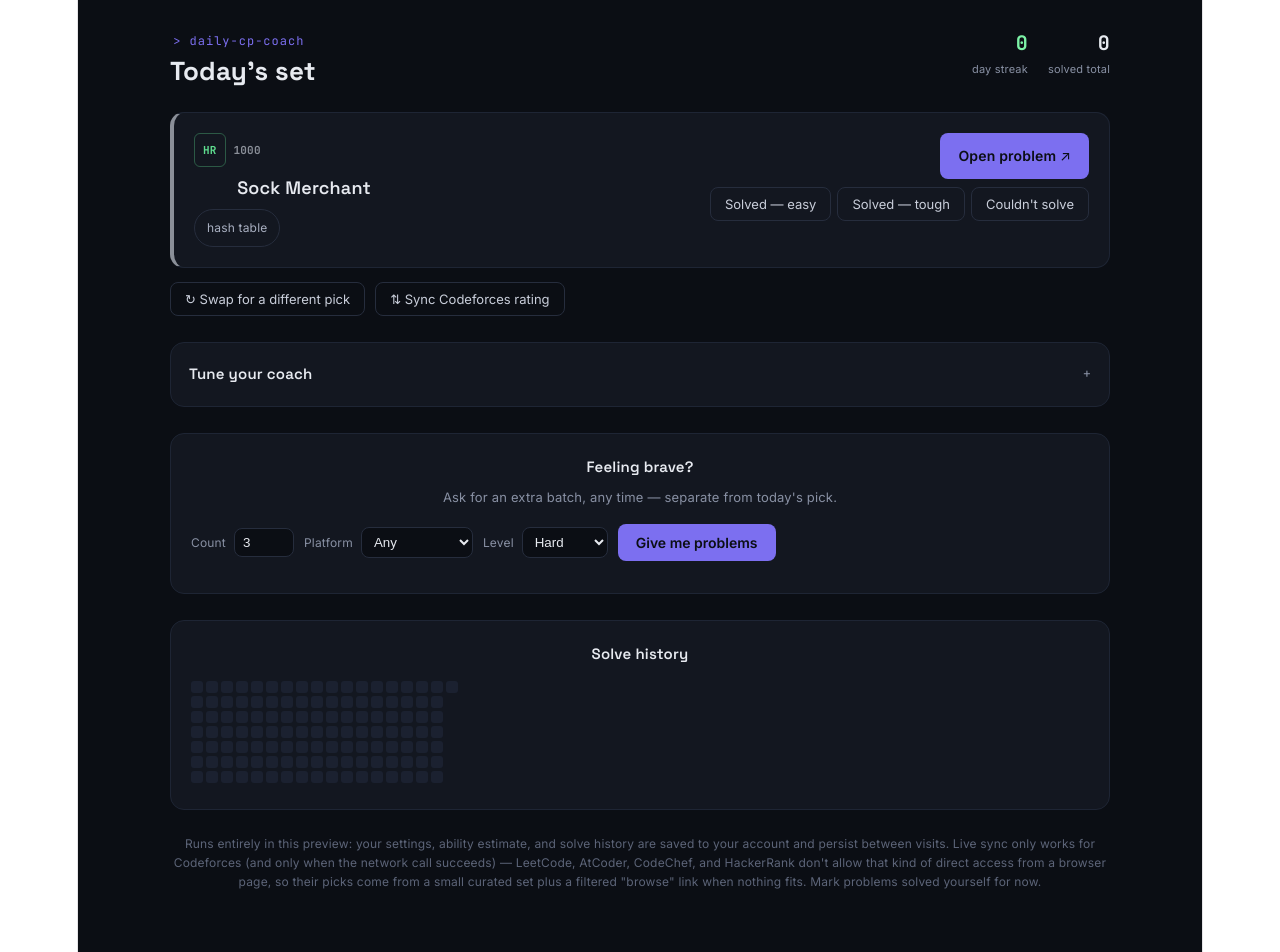
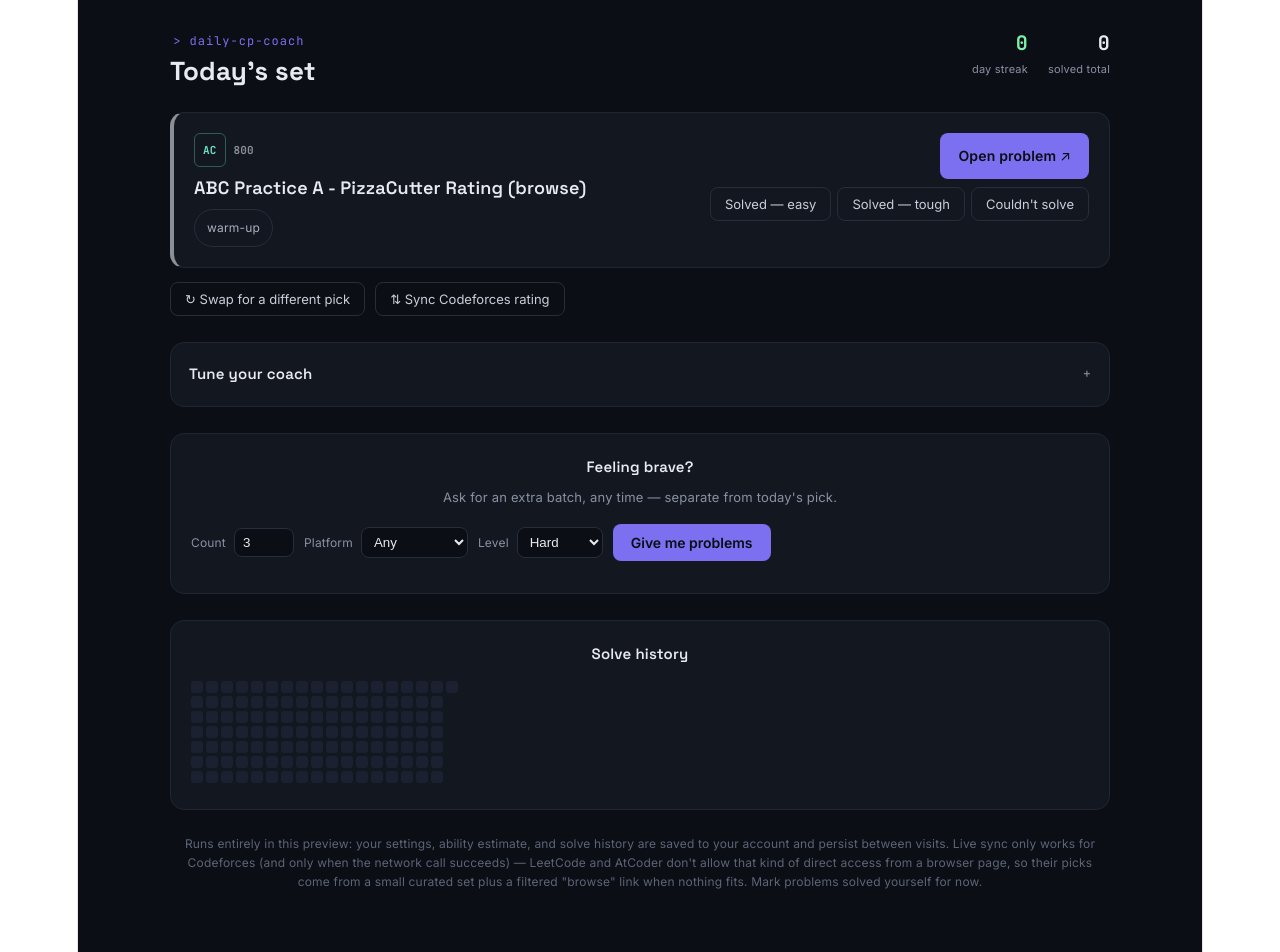
Before and after one commit to SrishtiSomya/COACH, a React (Vite) app: page / in a window 1280 px wide. Shown: the top 952 px of the page. Built offline with nearby package versions, Linux system fonts and the light colour scheme.

Commit message:
Initial commit

```diff
--- a/src/App.jsx
+++ b/src/App.jsx
@@ -9,14 +9,12 @@ import React, { useState, useEffect, useMemo, useCallback } from "react";
 const FONTS_LINK =
   "https://fonts.googleapis.com/css2?family=Space+Grotesk:wght@400;500;600;700&family=JetBrains+Mono:wght@400;500;600;700&family=Inter:wght@400;500;600&display=swap";
 
-const PLATFORMS = ["Codeforces", "LeetCode", "AtCoder", "CodeChef", "HackerRank"];
+const PLATFORMS = ["Codeforces", "LeetCode", "AtCoder"];
 
 const PLATFORM_META = {
   Codeforces: { short: "CF", handle: "srishtisomya", color: "#5EB1F0" },
   LeetCode: { short: "LC", handle: "IoIvnVl8JP", color: "#F5A623" },
   AtCoder: { short: "AC", handle: "srishtisomya", color: "#6FE0C0" },
-  CodeChef: { short: "CC", handle: "srishti_somya", color: "#C97BE0" },
-  HackerRank: { short: "HR", handle: "srishtisomya21", color: "#5FDD8F" },
 };
 
 // Codeforces-authentic rating -> color scale, reused for every platform's
@@ -74,17 +72,6 @@ const SEED = {
   AtCoder: [
     { name: "ABC Practice A - PizzaCutter Rating (browse)", code: "PRC", rating: 800, topics: ["warm-up"], url: "https://atcoder.jp/contests/abc/tasks?f.LangName=ja" },
   ],
-  CodeChef: [
-    { name: "Life, the Universe, and Everything", code: "TEST", rating: 800, topics: ["implementation"], url: "https://www.codechef.com/problems/TEST" },
-    { name: "Add Two Numbers", code: "FLOW001", rating: 800, topics: ["math"], url: "https://www.codechef.com/problems/FLOW001" },
-  ],
-  HackerRank: [
-    { name: "Solve Me First", code: "SMF", rating: 800, topics: ["warm-up"], url: "https://www.hackerrank.com/challenges/solve-me-first/problem" },
-    { name: "Simple Array Sum", code: "SAS", rating: 850, topics: ["array"], url: "https://www.hackerrank.com/challenges/simple-array-sum/problem" },
-    { name: "Sock Merchant", code: "SM", rating: 1000, topics: ["hash table"], url: "https://www.hackerrank.com/challenges/sock-merchant/problem" },
-    { name: "Two Strings", code: "TS", rating: 1050, topics: ["strings", "hash table"], url: "https://www.hackerrank.com/challenges/two-strings/problem" },
-    { name: "Minimum Swaps 2", code: "MS2", rating: 1250, topics: ["greedy", "graph"], url: "https://www.hackerrank.com/challenges/minimum-swaps-2/problem" },
-  ],
 };
 
 // Fallback difficulty-filtered browse links, used when no seed problem
@@ -95,10 +82,6 @@ function browseUrl(platform, rating) {
       return `https://codeforces.com/problemset?order=BY_RATING_ASC&tags=&min=${rating}&max=${rating + 200}`;
     case "AtCoder":
       return "https://kenkoooo.com/atcoder/#/table/";
-    case "CodeChef":
-      return "https://www.codechef.com/practice";
-    case "HackerRank":
-      return "https://www.hackerrank.com/domains";
     case "LeetCode":
       return "https://leetcode.com/problemset/";
     default:
@@ -107,7 +90,7 @@ function browseUrl(platform, rating) {
 }
 
 const DEFAULT_SETTINGS = {
-  weights: { Codeforces: 40, LeetCode: 25, AtCoder: 20, CodeChef: 10, HackerRank: 5 },
+  weights: { Codeforces: 50, LeetCode: 30, AtCoder: 20 },
   dailyCount: 1,
   boost: 15, // % above demonstrated ability
   avoidSolved: true,
@@ -117,8 +100,6 @@ const DEFAULT_ABILITY = {
   Codeforces: 1250,
   LeetCode: 1350,
   AtCoder: 900,
-  CodeChef: 900,
-  HackerRank: 950,
 };
 
 function todayKey() {
@@ -759,8 +740,8 @@ export default function App() {
 
         <div style={{ marginTop: 24, fontSize: 12, color: "#5C6478", lineHeight: 1.6 }}>
           Runs entirely in this preview: your settings, ability estimate, and solve history are saved to your account and
-          persist between visits. Live sync only works for Codeforces (and only when the network call succeeds) — LeetCode,
-          AtCoder, CodeChef, and HackerRank don't allow that kind of direct access from a browser page, so their picks come
+          persist between visits. Live sync only works for Codeforces (and only when the network call succeeds) — LeetCode
+          and AtCoder don't allow that kind of direct access from a browser page, so their picks come
           from a small curated set plus a filtered "browse" link when nothing fits. Mark problems solved yourself for now.
         </div>
       </div>
```
